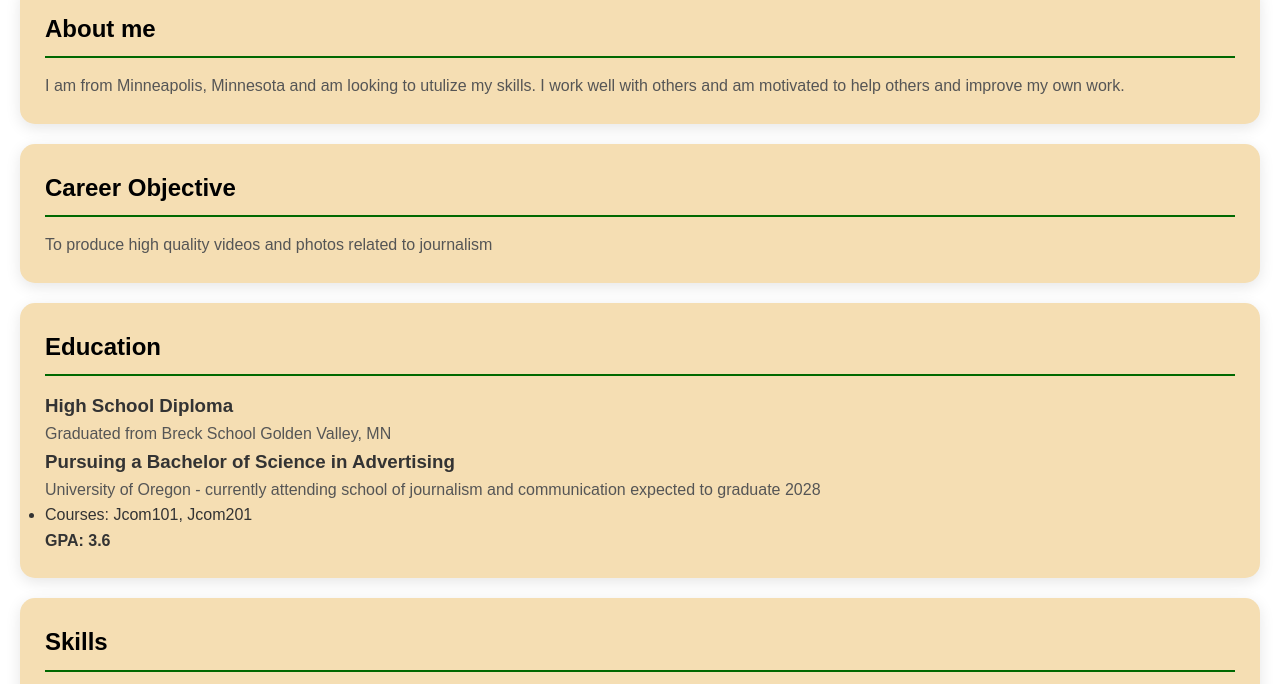
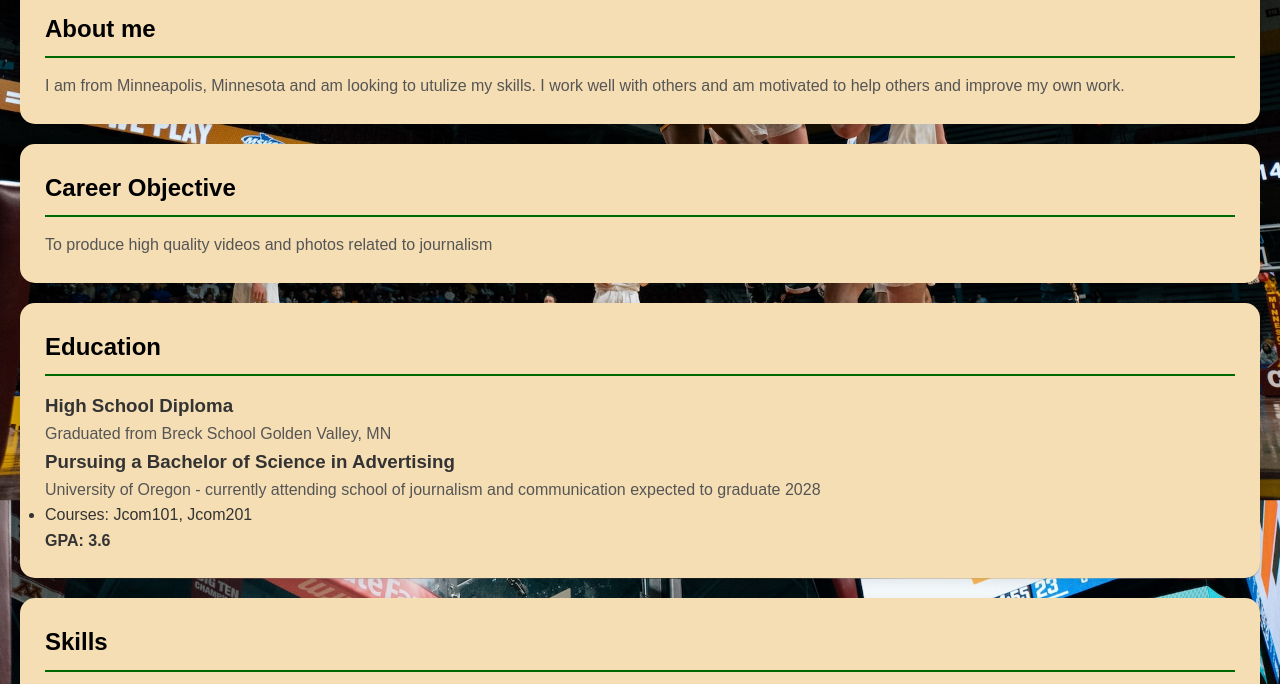
Before and after one commit to SamuraiGoh/Portfolio, a plain HTML site: page resume2.html in a window 1280 px wide. Shown: the part 353-1037 px from the top of the page. Drawn offline with Linux system fonts and the light colour scheme.

Commit message:
Update styles.css

```diff
--- a/styles/styles.css
+++ b/styles/styles.css
@@ -8,7 +8,7 @@
 
 /* Body styles with overlay setup */
 body {
-    background: url('images/resumebackground.jpg') center center fixed;
+    background: url('../images/resumebackground.jpg') center center fixed;
     background-size: cover;
 
 
```
